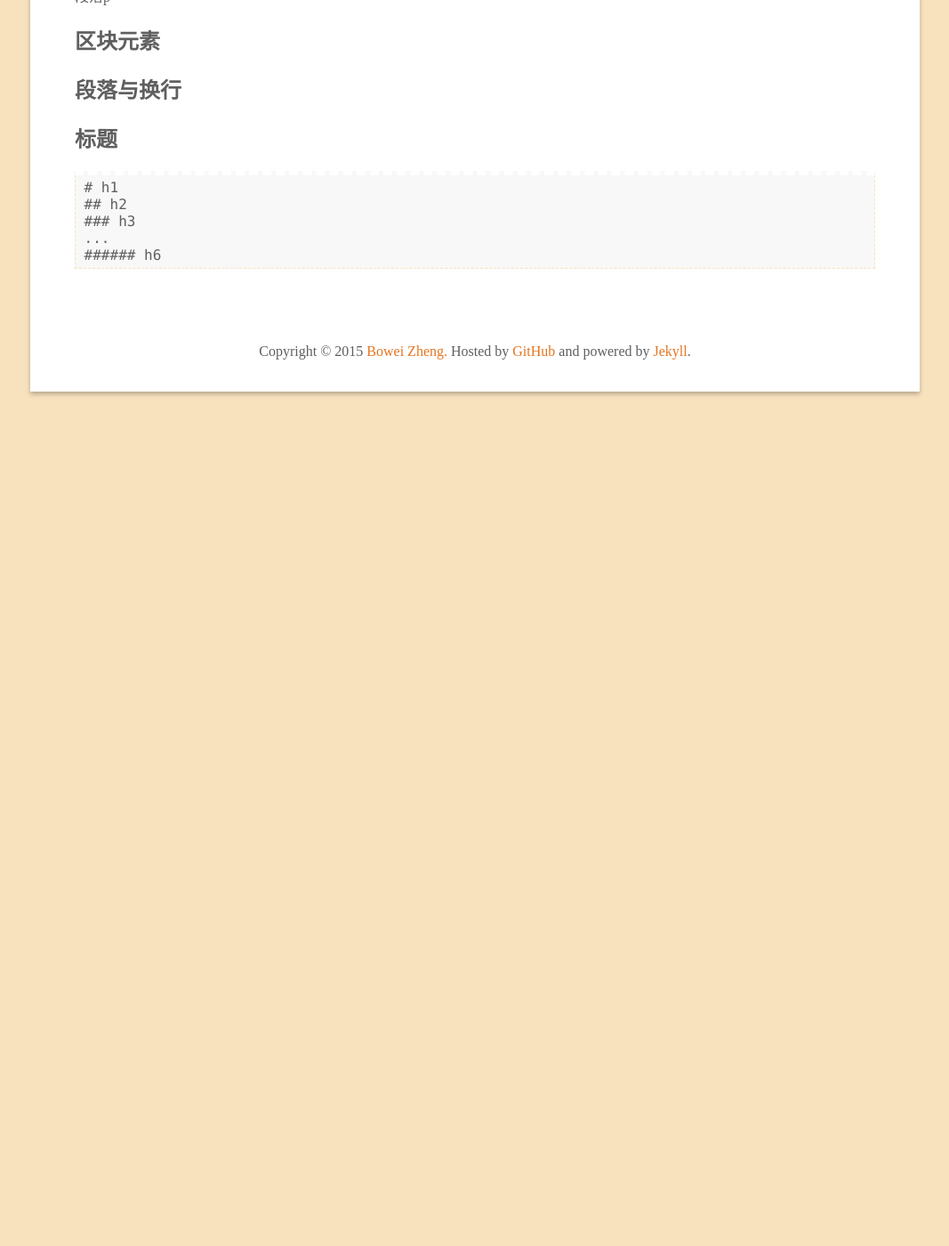
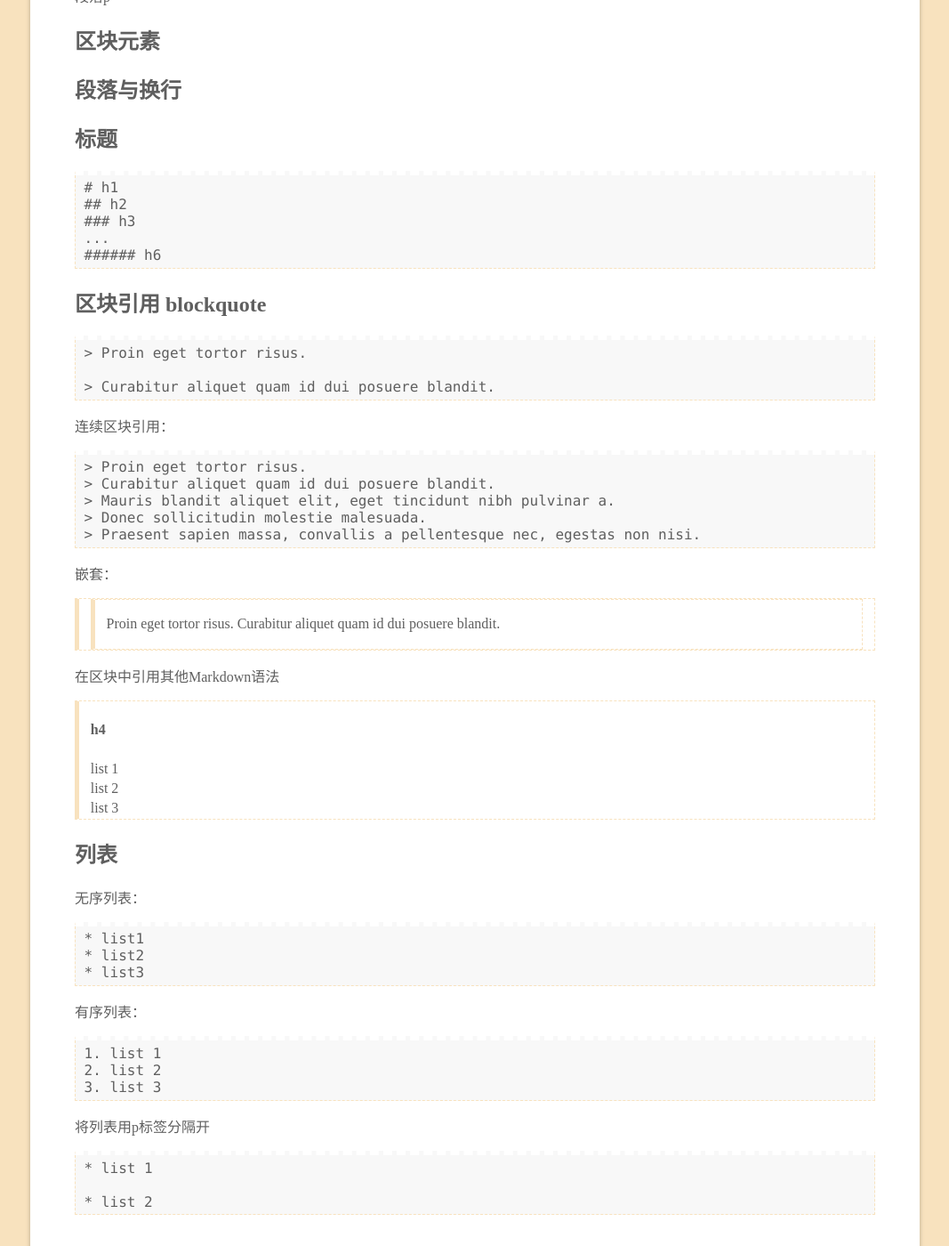
Before and after one commit to wynn719/blog, a Jekyll site: the page built from _posts/2015-02-15-Markdown-note.md, in a window 1280 px wide and 1400 px high, scrolled down 733 px. Shown: the whole window at 89% size, without its empty margins (106-1173 px from the left). Built offline with Jekyll 4.4.1, drawn with Linux system fonts in a browser that asks for light colours; comment, search, counter and statistics services are not loaded; before the commit the page ends 1223 px from its top, so only the background shows below that.

Commit message:
update post

```diff
--- a/_posts/2015-02-15-Markdown-note.md
+++ b/_posts/2015-02-15-Markdown-note.md
@@ -41,3 +41,51 @@ categories:
 ...
 ###### h6
 {% endhighlight %}
+
+## 区块引用 blockquote
+{% highlight html %}
+> Proin eget tortor risus.
+
+> Curabitur aliquet quam id dui posuere blandit.
+{% endhighlight %}
+
+连续区块引用：
+{% highlight html %}
+> Proin eget tortor risus.
+> Curabitur aliquet quam id dui posuere blandit.
+> Mauris blandit aliquet elit, eget tincidunt nibh pulvinar a.
+> Donec sollicitudin molestie malesuada.
+> Praesent sapien massa, convallis a pellentesque nec, egestas non nisi.
+{% endhighlight %}
+
+嵌套：
+> > Proin eget tortor risus. Curabitur aliquet quam id dui posuere blandit.
+
+在区块中引用其他Markdown语法
+> #### h4
+>
+> * list 1
+> * list 2
+> * list 3
+
+## 列表
+无序列表：
+{% highlight html %}
+* list1
+* list2
+* list3
+{% endhighlight %}
+
+有序列表：
+{% highlight html %}
+1. list 1
+2. list 2
+3. list 3
+{% endhighlight %}
+
+将列表用p标签分隔开
+{% highlight html %}
+* list 1
+
+* list 2
+{% endhighlight %}
```
